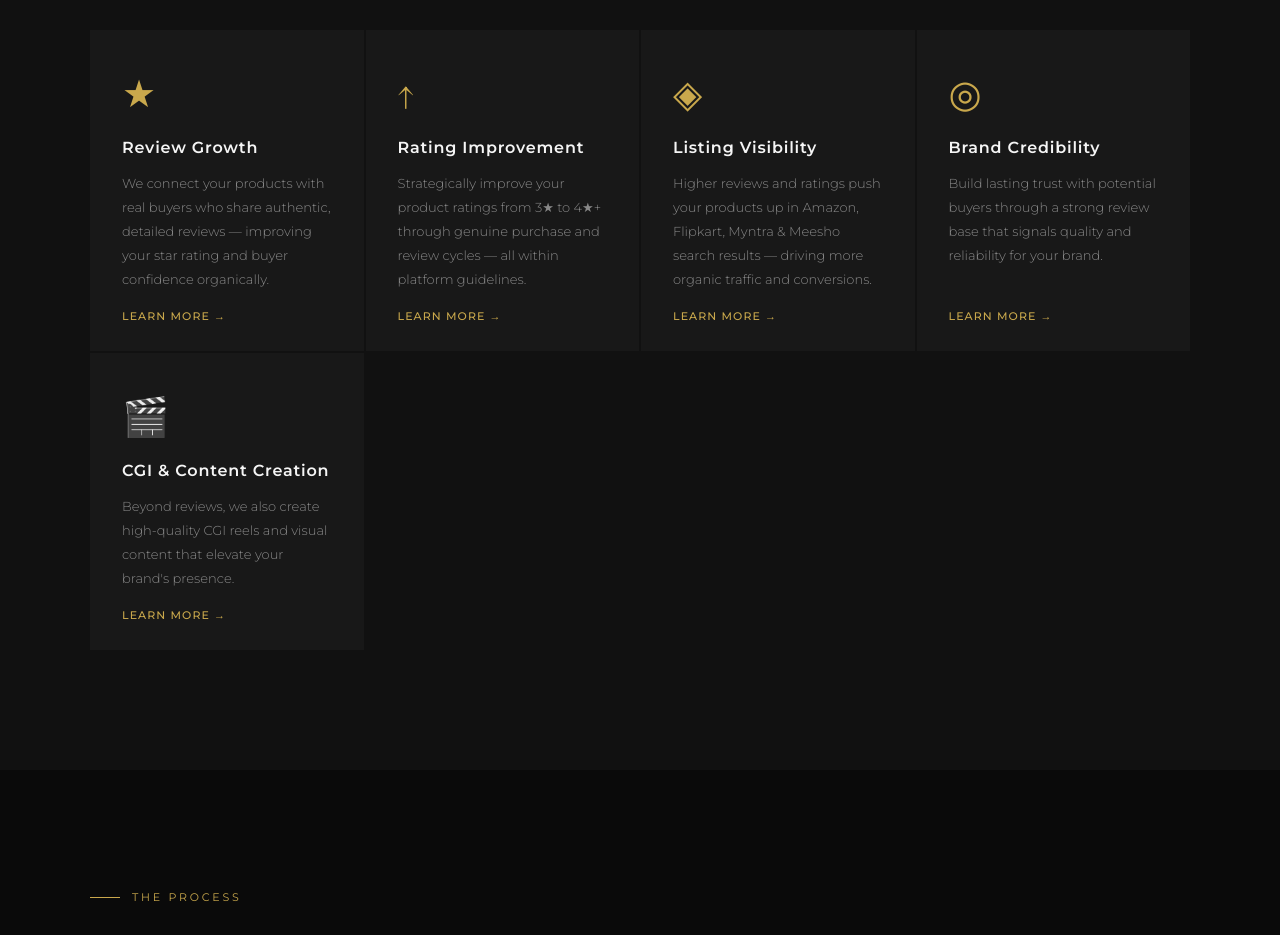
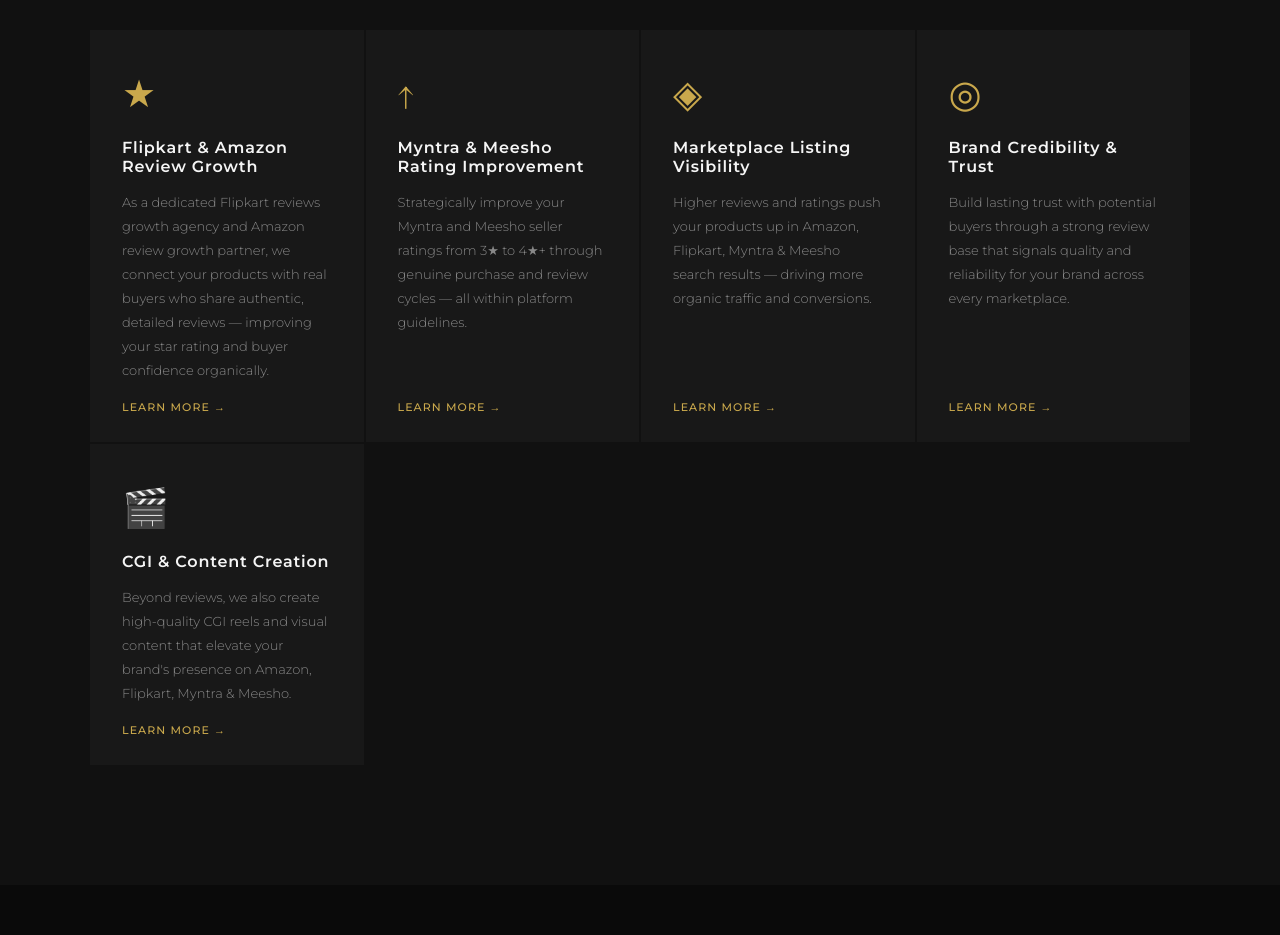
Before and after one commit to manish-kumar-82/MyRise-Agency, a React (Vite) app: page / in a window 1280 px wide. Shown: the part 1380-2315 px from the top of the page. Built offline with nearby package versions, Linux system fonts and the light colour scheme.

Commit message:
some changes in index.html and index.js

```diff
--- a/index.html
+++ b/index.html
@@ -6,40 +6,84 @@
   <link rel="icon" type="image/x-icon" href="/favicon.ico" />
   <meta name="viewport" content="width=device-width, initial-scale=1.0" />
 
+  <!-- Title: keyword-first (matches search intent), brand at end for trust -->
+  <title>Flipkart, Amazon, Myntra & Meesho Review Growth Agency | MyRise Agency</title>
+
   <meta name="description"
-    content="MyRise Agency helps brands grow on Amazon, Flipkart, Myntra and Meesho through marketplace review growth, listing optimization and ecommerce visibility services." />
+    content="Looking for a Flipkart reviews growth agency, Amazon review growth service, or Myntra & Meesho seller growth partner? MyRise Agency helps brands boost product reviews, ratings and marketplace visibility across Amazon, Flipkart, Myntra and Meesho." />
 
   <meta name="keywords"
-    content="Flipkart Review Growth, Amazon Review Growth, Myntra Seller Growth, Meesho Seller Growth, Marketplace Growth Agency, Ecommerce Growth Services, Product Review Services" />
+    content="Flipkart reviews growth agency, Amazon review growth agency, Myntra seller growth, Meesho seller growth, marketplace review growth, ecommerce ratings agency, product review services India" />
 
-  <meta name="robots" content="index, follow" />
+  <meta name="robots" content="index, follow, max-image-preview:large" />
+  <meta name="author" content="MyRise Agency" />
 
-  <link rel="canonical" href="https://myriseagency.in" />
+  <link rel="canonical" href="https://myriseagency.in/" />
 
+  <!-- Open Graph -->
   <meta property="og:type" content="website" />
+  <meta property="og:title" content="Flipkart, Amazon, Myntra & Meesho Review Growth Agency | MyRise Agency" />
+  <meta property="og:description"
+    content="MyRise Agency helps brands increase reviews, ratings and visibility on Amazon, Flipkart, Myntra and Meesho." />
+  <meta property="og:url" content="https://myriseagency.in/" />
+  <meta property="og:image" content="https://myriseagency.in/og-image.png" />
+  <meta property="og:site_name" content="MyRise Agency" />
+  <meta property="og:locale" content="en_IN" />
 
-  <meta property="og:title" content="Marketplace Review Growth Services | MyRise Agency" />
-
-  <meta property="og:description"
-    content="Helping ecommerce brands increase reviews, ratings and marketplace visibility." />
-
-  <meta property="og:url" content="https://myriseagency.in" />
-
-  <meta property="og:image" content="https://myriseagency.in/og-image.png" />
-
-  <meta property="og:site_name" content="MyRise Agency" />
-
+  <!-- Twitter -->
   <meta name="twitter:card" content="summary_large_image" />
-
-  <meta name="twitter:title" content="Marketplace Review Growth Services | MyRise Agency" />
-
-  <meta name="twitter:description" content="Helping brands increase ratings and reviews across marketplaces." />
-
+  <meta name="twitter:title" content="Flipkart, Amazon, Myntra & Meesho Review Growth Agency | MyRise Agency" />
+  <meta name="twitter:description" content="Helping brands increase ratings and reviews across Amazon, Flipkart, Myntra and Meesho." />
   <meta name="twitter:image" content="https://myriseagency.in/og-image.png" />
 
-  <title>
-    MyRise Agency — Review & Rating Growth for Amazon, Flipkart, Myntra, Meesho
-  </title>
+  <!-- Structured data: tells Google exactly what service this is and for which marketplaces -->
+  <script type="application/ld+json">
+  {
+    "@context": "https://schema.org",
+    "@type": "ProfessionalService",
+    "name": "MyRise Agency",
+    "url": "https://myriseagency.in/",
+    "description": "MyRise Agency is a review and rating growth agency for Amazon, Flipkart, Myntra and Meesho sellers and brands in India.",
+    "areaServed": "IN",
+    "serviceType": [
+      "Flipkart Review Growth",
+      "Amazon Review Growth",
+      "Myntra Seller Growth",
+      "Meesho Seller Growth",
+      "Marketplace Listing Optimization"
+    ],
+    "makesOffer": [
+      {
+        "@type": "Offer",
+        "itemOffered": {
+          "@type": "Service",
+          "name": "Flipkart Reviews & Rating Growth"
+        }
+      },
+      {
+        "@type": "Offer",
+        "itemOffered": {
+          "@type": "Service",
+          "name": "Amazon Reviews & Rating Growth"
+        }
+      },
+      {
+        "@type": "Offer",
+        "itemOffered": {
+          "@type": "Service",
+          "name": "Myntra Seller Growth"
+        }
+      },
+      {
+        "@type": "Offer",
+        "itemOffered": {
+          "@type": "Service",
+          "name": "Meesho Seller Growth"
+        }
+      }
+    ]
+  }
+  </script>
 
 </head>
 
--- a/src/constants/index.js
+++ b/src/constants/index.js
@@ -25,28 +25,28 @@
 export const SERVICES = [
   {
     icon: "★",
-    title: "Review Growth",
-    desc: "We connect your products with real buyers who share authentic, detailed reviews — improving your star rating and buyer confidence organically.",
+    title: "Flipkart & Amazon Review Growth",
+    desc: "As a dedicated Flipkart reviews growth agency and Amazon review growth partner, we connect your products with real buyers who share authentic, detailed reviews — improving your star rating and buyer confidence organically.",
   },
   {
     icon: "↑",
-    title: "Rating Improvement",
-    desc: "Strategically improve your product ratings from 3★ to 4★+ through genuine purchase and review cycles — all within platform guidelines.",
+    title: "Myntra & Meesho Rating Improvement",
+    desc: "Strategically improve your Myntra and Meesho seller ratings from 3★ to 4★+ through genuine purchase and review cycles — all within platform guidelines.",
   },
   {
     icon: "◈",
-    title: "Listing Visibility",
+    title: "Marketplace Listing Visibility",
     desc: "Higher reviews and ratings push your products up in Amazon, Flipkart, Myntra & Meesho search results — driving more organic traffic and conversions.",
   },
   {
     icon: "◎",
-    title: "Brand Credibility",
-    desc: "Build lasting trust with potential buyers through a strong review base that signals quality and reliability for your brand.",
+    title: "Brand Credibility & Trust",
+    desc: "Build lasting trust with potential buyers through a strong review base that signals quality and reliability for your brand across every marketplace.",
   },
   {
     icon: "🎬",
     title: "CGI & Content Creation",
-    desc: "Beyond reviews, we also create high-quality CGI reels and visual content that elevate your brand's presence.",
+    desc: "Beyond reviews, we also create high-quality CGI reels and visual content that elevate your brand's presence on Amazon, Flipkart, Myntra & Meesho.",
   },
 ];
 
```
